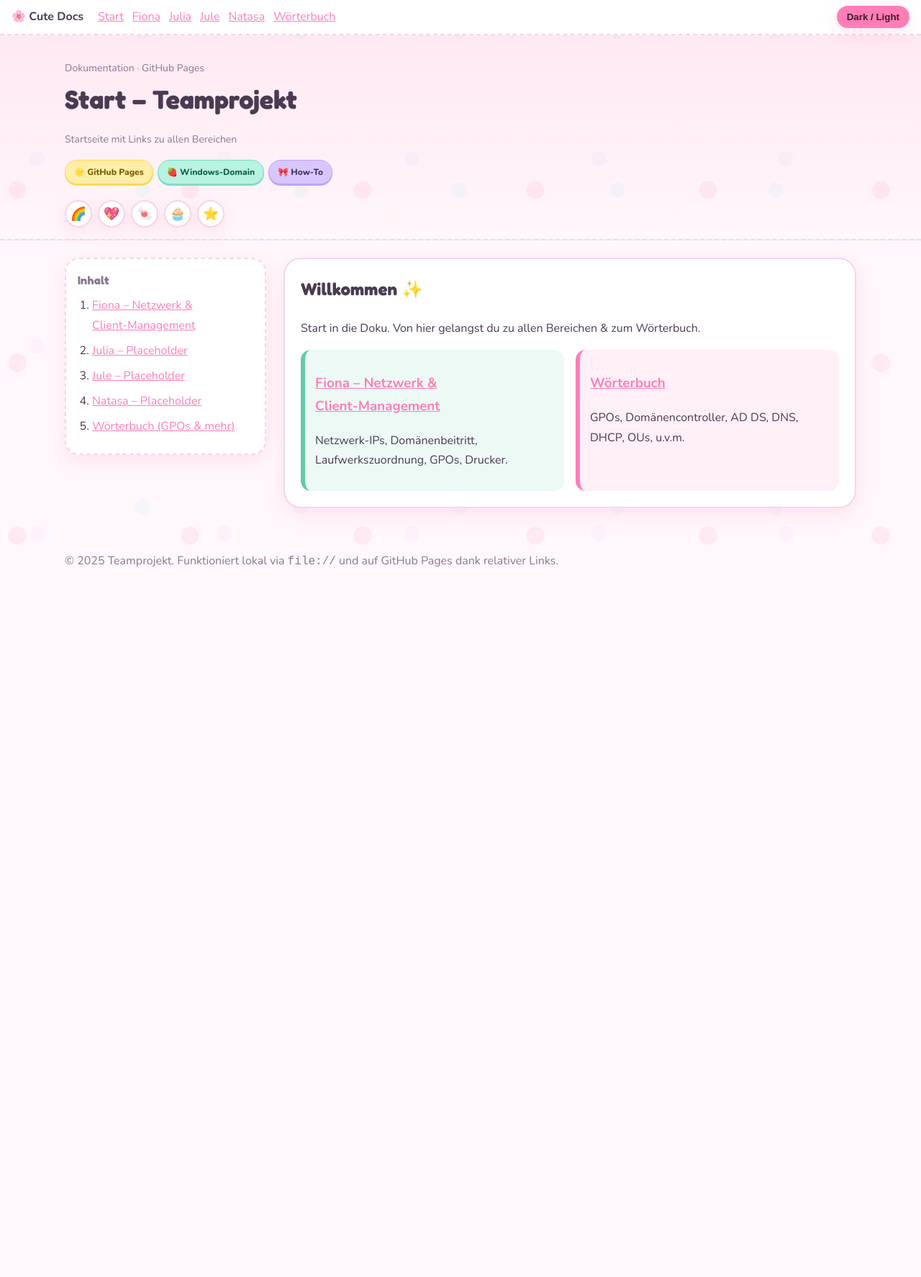
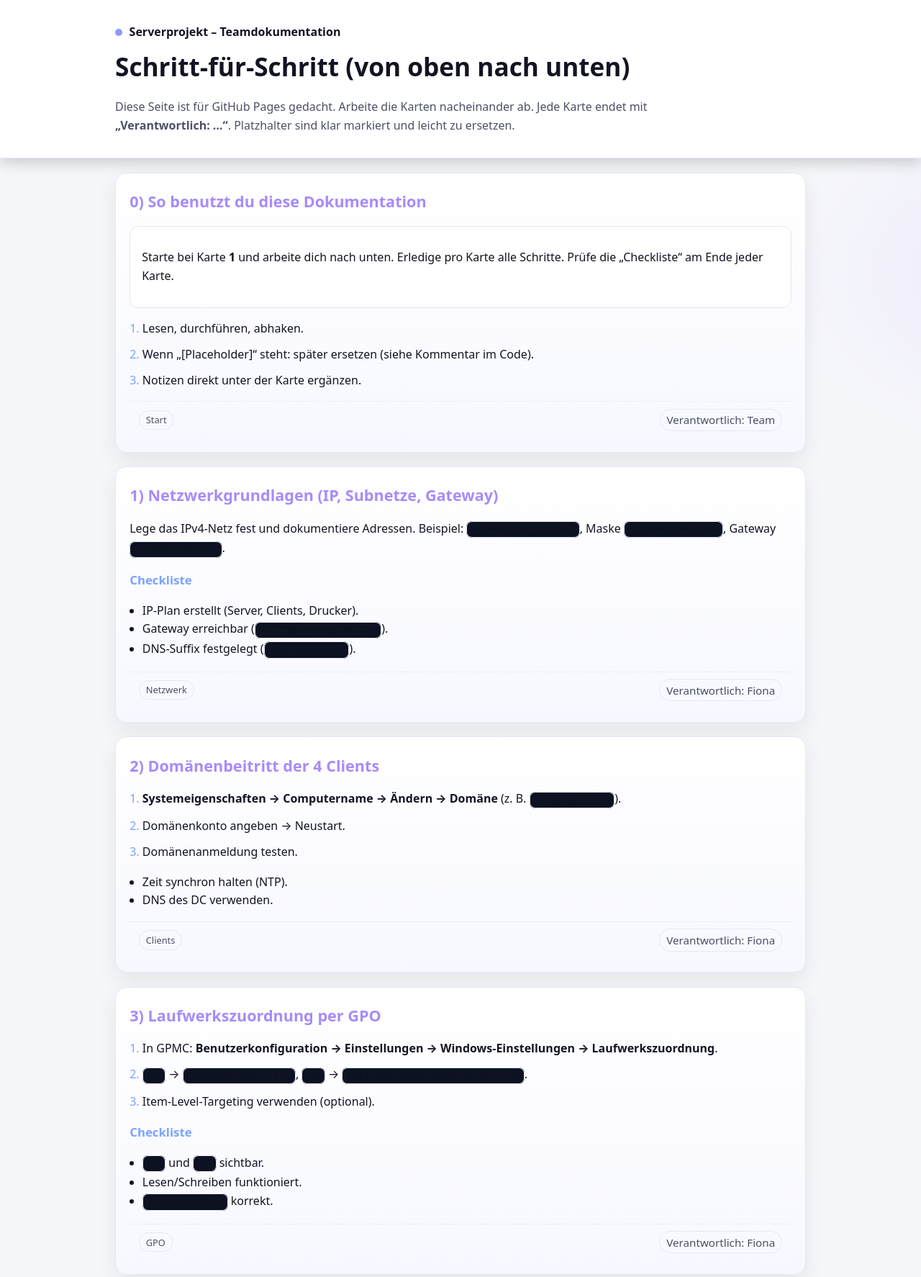
Before and after one commit to YamiNoKanata/documentation_networking, a plain HTML site: page index.html in a window 1280 px wide. Shown: the top 1774 px of the page at 72% size. Before the commit the page ends 842 px from the top, so only its background shows below. Drawn offline with nearby package versions, Linux system fonts and the light colour scheme.

Commit message:
Update index.html

```diff
--- a/index.html
+++ b/index.html
@@ -1,121 +1,295 @@
-<!doctype html>
-<html lang="de" data-theme="light">
+<!DOCTYPE html>
+<html lang="de">
 <head>
-  <meta charset="utf-8" />
+  <meta charset="UTF-8" />
   <meta name="viewport" content="width=device-width, initial-scale=1" />
-  <title>Start – Teamprojekt</title>
-  <meta name="description" content="Startseite mit Links zu allen Bereichen"/>
-  <link href="https://fonts.googleapis.com/css2?family=Nunito:wght@400;700;800&family=Fredoka:wght@400;600;700&display=swap" rel="stylesheet">
+  <title>Serverprojekt – Schritt-für-Schritt Dokumentation</title>
+  <meta name="color-scheme" content="dark light">
   <style>
-:root { --bg:#fff7fb; --bg1:rgba(255,126,184,.12); --bg2:rgba(154,230,255,.12); --bg3:rgba(216,199,255,.12);
-  --card:#ffffff; --ink:#4a3b52; --muted:#8a7a94; --brand:#ff7eb8; --accent:#8ad8ff; --line:#f3d7e9;
-  --b1:#ffeea9; --b1b:#ffd74f; --b1c:#7b5d00; --b2:#b8f2e1; --b2b:#7fdcc4; --b2c:#0e6046; --b3:#d8c7ff; --b3b:#bda3ff; --b3c:#403264;
-  --ok:#63caa4; --warn:#ffbf69; --err:#ff7a9f; --shadow:0 8px 24px rgba(255,126,184,.18);
+    :root{
+      --bg:#0f1117; --surface:#151927; --card:#1a1f31; --card-2:#1e2438;
+      --text:#e7eaf2; --muted:#9aa3b2; --line:#2a3147;
+      --accent:#7aa2ff; --accent-2:#a78bfa; --radius:16px; --shadow:0 10px 30px rgba(0,0,0,.35);
     }
-[data-theme="dark"] {
-  --bg:#0a0b1a; --card:#12132b; --ink:#e8e6ff; --muted:#b3aed1; --brand:#ff99cc; --accent:#66e0ff; --line:#24264b;
-  --b1:#2a213f; --b1b:#5f43a8; --b1c:#e9dcff; --b2:#1b3541; --b2b:#2c7c8b; --b2c:#c5f6ff; --b3:#3a2540; --b3b:#7f4f98; --b3c:#ffe9ff;
-  --ok:#7be0b0; --warn:#ffd166; --err:#ff88aa; --shadow:0 12px 28px rgba(0,0,0,.45);
+    @media (prefers-color-scheme: light){
+      :root{ --bg:#f6f7fb; --surface:#ffffff; --card:#ffffff; --card-2:#f7f8ff;
+      --text:#121422; --muted:#495165; --line:#e6e8f2; --shadow:0 10px 30px rgba(0,0,0,.08); }
     }
-html,body{margin:0;padding:0;background:var(--bg);color:var(--ink);font:16px/1.7 Nunito, system-ui, -apple-system, Segoe UI, Roboto, Helvetica, Arial}
-body{background-image: radial-gradient(circle at 10% 10%, var(--bg1) 0 12px, transparent 13px),
-                         radial-gradient(circle at 90% 20%, var(--bg2) 0 10px, transparent 11px),
-                         radial-gradient(circle at 20% 85%, var(--bg3) 0 10px, transparent 11px);
-     background-size:240px 240px, 220px 220px, 260px 260px;}
-a{color:var(--brand)} a:hover{text-decoration:underline}
-pre{background:#fff4fb;border:1px solid var(--line);padding:12px;border-radius:16px;box-shadow:var(--shadow);overflow:auto}
-[data-theme="dark"] pre{background:#181a38;border-color:#2b2e5f}
-.wrap{display:grid;grid-template-columns:280px 1fr;gap:24px;max-width:1100px;margin:0 auto;padding:24px}
-nav{position:sticky;top:16px;align-self:start;background:var(--card);border:2px dashed var(--line);border-radius:20px;padding:16px;box-shadow:var(--shadow)}
-nav h2{font-size:16px;margin:0 0 8px 0;color:var(--muted);font-weight:800;letter-spacing:.3px}
-nav ol{margin:0;padding-left:20px} nav li{margin:8px 0}
-header{padding:34px 24px 16px 24px;border-bottom:2px dashed var(--line);background:linear-gradient(180deg,rgba(255,126,184,.12),transparent)}
-[data-theme="dark"] header{background:linear-gradient(180deg, rgba(255,153,204,.10), transparent)}
-header .container{max-width:1100px;margin:0 auto}
-h1{font-family: Fredoka, Nunito, system-ui; font-weight:800; font-size:36px; margin:0 0 8px 0}
-.badge{display:inline-block;background:var(--b1);color:var(--b1c);padding:6px 12px;border-radius:999px;font-weight:800;font-size:12px;margin:0 6px 6px 0;border:1px solid var(--b1b);box-shadow:0 2px 0 var(--b1b)}
-.badge.alt{background:var(--b2);color:var(--b2c);border-color:var(--b2b);box-shadow:0 2px 0 var(--b2b)}
-.badge.alt2{background:var(--b3);color:var(--b3c);border-color:var(--b3b);box-shadow:0 2px 0 var(--b3b)}
-section{background:var(--card);border:2px solid var(--line);border-radius:24px;padding:22px;margin-bottom:20px;box-shadow:var(--shadow)}
-h2{margin-top:0;font-family: Fredoka, Nunito; font-weight:800; letter-spacing:.2px}
-.grid{display:grid;grid-template-columns:repeat(auto-fit,minmax(260px,1fr));gap:16px}
-.callout{border-left:6px solid var(--brand);background:rgba(255,126,184,.12);padding:12px 14px;border-radius:14px}
-.ok{border-left-color:var(--ok);background:rgba(99,202,164,.12)}
-.warn{border-left-color:var(--warn);background:rgba(255,191,105,.12)}
-.err{border-left-color:var(--err);background:rgba(255,122,159,.12)}
-.meta{color:var(--muted);font-size:14px}
-.stickers{display:flex;gap:8px;margin-top:8px}
-.sticker{display:inline-flex;align-items:center;justify-content:center;width:34px;height:34px;border-radius:50%;background:var(--card);border:2px solid var(--line);box-shadow:var(--shadow);font-size:18px}
-.topbar{position:sticky;top:0;background:var(--card);border-bottom:2px dashed var(--line);padding:8px 16px;display:flex;gap:12px;align-items:center;z-index:10}
-.toggler{margin-left:auto;background:var(--brand);color:#401a2a;border:none;border-radius:999px;padding:8px 14px;font-weight:800;cursor:pointer;box-shadow:var(--shadow)}
+
+    *{box-sizing:border-box}
+    html{scroll-behavior:smooth}
+    body{
+      margin:0;
+      font:16px/1.6 system-ui,-apple-system,"Segoe UI",Roboto,Arial;
+      background:
+        radial-gradient(900px 600px at 15% -10%, rgba(122,162,255,.12), transparent 45%),
+        radial-gradient(800px 600px at 110% 10%, rgba(167,139,250,.12), transparent 40%),
+        var(--bg);
+      color:var(--text);
+    }
+
+    /* ========== Header ========== */
+    header{
+      padding:2rem 1rem 1rem;
+      text-align:left;
+      border-bottom:1px solid var(--line);
+      background:var(--surface);
+      box-shadow:0 5px 20px rgba(0,0,0,0.2);
+    }
+    .wrap{
+      max-width:960px;
+      margin:0 auto;
+    }
+    .brand{
+      display:flex;
+      align-items:center;
+      gap:.6rem;
+      font-weight:700;
+    }
+    .dot{
+      width:10px; height:10px;
+      border-radius:50%;
+      background:radial-gradient(circle at 30% 30%, var(--accent), var(--accent-2));
+    }
+    h1{margin:.4rem 0; font-size:clamp(1.6rem,4vw,2.2rem);}
+    .intro{color:var(--muted); max-width:750px;}
+
+    /* ========== Karten & Layout ========== */
+    .card{
+      background:linear-gradient(180deg, var(--card), var(--card-2));
+      border:1px solid var(--line);
+      border-radius:var(--radius);
+      box-shadow:var(--shadow);
+      padding:1.2rem;
+      margin:1.2rem 0;
+    }
+    .card h2{margin:.2rem 0 1rem; font-size:1.35rem; color:var(--accent-2);}
+    .card h3{margin:1rem 0 .5rem; font-size:1.05rem; color:var(--accent);}
+    .list{padding-left:1.1rem;}
+    .steps{counter-reset:step;}
+    .steps li{margin:.65rem 0;}
+    .steps li::marker{color:var(--accent);}
+    code{background:#0d1222; border:1px solid var(--line); padding:.1rem .35rem; border-radius:8px;}
+    .def{
+      border-left:4px solid var(--accent);
+      padding:.7rem 1rem;
+      background:color-mix(in oklab, var(--card) 92%, transparent);
+      border-radius:12px;
+      margin:.7rem 0;
+    }
+    .footer{
+      margin-top:1rem;
+      padding:.6rem .8rem;
+      border-top:1px dashed var(--line);
+      color:var(--muted);
+      font-size:.95rem;
+      display:flex;
+      justify-content:space-between;
+      align-items:center;
+    }
+    .tag{
+      font-size:.8rem;
+      padding:.15rem .55rem;
+      border:1px solid var(--line);
+      border-radius:999px;
+    }
+    .who{
+      padding:.15rem .55rem;
+      border:1px solid var(--line);
+      border-radius:999px;
+    }
+    .placeholder{
+      opacity:.95;
+      background:color-mix(in oklab, var(--card-2) 72%, transparent);
+      border:1px dashed var(--line);
+    }
+    .callout{
+      background:linear-gradient(180deg, color-mix(in oklab, var(--card) 90%, transparent), var(--card));
+      border:1px solid var(--line);
+      border-radius:12px;
+      padding:.9rem 1rem;
+      margin:1rem 0;
+    }
+    hr{border:none; height:1px; background:linear-gradient(90deg,transparent,var(--line),transparent); margin:1.5rem 0;}
   </style>
-  <script>
-    (function () {
-      const saved = localStorage.getItem('theme');
-      if (saved) document.documentElement.setAttribute('data-theme', saved);
-      window.toggleTheme = function() {
-        const el = document.documentElement;
-        const next = el.getAttribute('data-theme') === 'dark' ? 'light' : 'dark';
-        el.setAttribute('data-theme', next);
-        localStorage.setItem('theme', next);
-      };
-    })();
-  </script>
 </head>
 <body>
-  <div class="topbar">
-    <strong>🌸 Cute Docs</strong>
-    <a href="index.html" style="margin-left:8px">Start</a>
-    <a href="fiona_network_client_management.html">Fiona</a>
-    <a href="julia_placeholder.html">Julia</a>
-    <a href="jule_placeholder.html">Jule</a>
-    <a href="natasa_placeholder.html">Natasa</a>
-    <a href="words/gpos.html">Wörterbuch</a>
-    <button class="toggler" onclick="toggleTheme()">Dark / Light</button>
-  </div>
+
+  <!-- ========== HEADER (nicht sticky!) ========== -->
   <header>
-    <div class="container">
-      <div class="meta">Dokumentation · GitHub Pages</div>
-      <h1>Start – Teamprojekt</h1>
-      <p class="meta">Startseite mit Links zu allen Bereichen</p>
-      <p><span class="badge">🌟 GitHub Pages</span><span class="badge alt">🍓 Windows‑Domain</span><span class="badge alt2">🎀 How‑To</span></p>
-      <div class="stickers" aria-hidden="true"><span class="sticker">🌈</span><span class="sticker">💖</span><span class="sticker">🍬</span><span class="sticker">🧁</span><span class="sticker">⭐</span></div>
+    <div class="wrap">
+      <div class="brand"><span class="dot"></span> Serverprojekt – Teamdokumentation</div>
+      <h1>Schritt-für-Schritt (von oben nach unten)</h1>
+      <p class="intro">
+        Diese Seite ist für GitHub Pages gedacht. Arbeite die Karten nacheinander ab.
+        Jede Karte endet mit <b>„Verantwortlich: …“</b>. Platzhalter sind klar markiert
+        und leicht zu ersetzen.
+      </p>
     </div>
   </header>
-  <div class="wrap">
-    <nav>
 
-<h2>Inhalt</h2>
-<ol>
-  <li><a href="fiona_network_client_management.html">Fiona – Netzwerk & Client‑Management</a></li>
-  <li><a href="julia_placeholder.html">Julia – Placeholder</a></li>
-  <li><a href="jule_placeholder.html">Jule – Placeholder</a></li>
-  <li><a href="natasa_placeholder.html">Natasa – Placeholder</a></li>
-  <li><a href="words/gpos.html">Wörterbuch (GPOs & mehr)</a></li>
+  <main class="wrap">
+
+    <!-- 0) Anleitung -->
+    <section class="card" id="anleitung">
+      <h2>0) So benutzt du diese Dokumentation</h2>
+      <div class="callout">
+        <p>Starte bei Karte <b>1</b> und arbeite dich nach unten. Erledige pro Karte alle Schritte. Prüfe die „Checkliste“ am Ende jeder Karte.</p>
+      </div>
+      <ol class="steps list">
+        <li>Lesen, durchführen, abhaken.</li>
+        <li>Wenn „[Placeholder]“ steht: später ersetzen (siehe Kommentar im Code).</li>
+        <li>Notizen direkt unter der Karte ergänzen.</li>
       </ol>
+      <div class="footer">
+        <span class="tag">Start</span>
+        <span class="who">Verantwortlich: Team</span>
+      </div>
+    </section>
 
-    </nav>
-    <main>
+    <!-- 1) Netzwerk (Fiona) -->
+    <section class="card" id="netzwerk">
+      <h2>1) Netzwerkgrundlagen (IP, Subnetze, Gateway)</h2>
+      <p>Lege das IPv4-Netz fest und dokumentiere Adressen. Beispiel: <code>192.168.10.0/24</code>, Maske <code>255.255.255.0</code>, Gateway <code>192.168.10.1</code>.</p>
+      <h3>Checkliste</h3>
+      <ul class="list">
+        <li>IP-Plan erstellt (Server, Clients, Drucker).</li>
+        <li>Gateway erreichbar (<code>ping 192.168.10.1</code>).</li>
+        <li>DNS-Suffix festgelegt (<code>firma.local</code>).</li>
+      </ul>
+      <div class="footer">
+        <span class="tag">Netzwerk</span>
+        <span class="who">Verantwortlich: Fiona</span>
+      </div>
+    </section>
 
-<section>
-  <h2>Willkommen ✨</h2>
-  <p>Start in die Doku. Von hier gelangst du zu allen Bereichen & zum Wörterbuch.</p>
-  <div class="grid">
-    <div class="callout ok">
-      <h3><a href="fiona_network_client_management.html">Fiona – Netzwerk & Client‑Management</a></h3>
-      <p>Netzwerk‑IPs, Domänenbeitritt, Laufwerkszuordnung, GPOs, Drucker.</p>
+    <!-- 2) Domänenbeitritt (Fiona) -->
+    <section class="card" id="domain-join">
+      <h2>2) Domänenbeitritt der 4 Clients</h2>
+      <ol class="steps list">
+        <li><b>Systemeigenschaften → Computername → Ändern → Domäne</b> (z. B. <code>firma.local</code>).</li>
+        <li>Domänenkonto angeben → Neustart.</li>
+        <li>Domänenanmeldung testen.</li>
+      </ol>
+      <ul class="list">
+        <li>Zeit synchron halten (NTP).</li>
+        <li>DNS des DC verwenden.</li>
+      </ul>
+      <div class="footer">
+        <span class="tag">Clients</span>
+        <span class="who">Verantwortlich: Fiona</span>
       </div>
-    <div class="callout">
-      <h3><a href="words/gpos.html">Wörterbuch</a></h3>
-      <p>GPOs, Domänencontroller, AD DS, DNS, DHCP, OUs, u.v.m.</p>
+    </section>
+
+    <!-- 3) Laufwerkszuordnung (Fiona) -->
+    <section class="card" id="drives">
+      <h2>3) Laufwerkszuordnung per GPO</h2>
+      <ol class="steps list">
+        <li>In GPMC: <b>Benutzerkonfiguration → Einstellungen → Windows-Einstellungen → Laufwerkszuordnung</b>.</li>
+        <li><code>S:</code> → <code>\\server\shared</code>, <code>U:</code> → <code>\\server\users\%username%</code>.</li>
+        <li>Item-Level-Targeting verwenden (optional).</li>
+      </ol>
+      <h3>Checkliste</h3>
+      <ul class="list">
+        <li><code>S:</code> und <code>U:</code> sichtbar.</li>
+        <li>Lesen/Schreiben funktioniert.</li>
+        <li><code>gpresult /r</code> korrekt.</li>
+      </ul>
+      <div class="footer">
+        <span class="tag">GPO</span>
+        <span class="who">Verantwortlich: Fiona</span>
       </div>
+    </section>
+
+    <!-- 4) Druckerfreigabe (Fiona) -->
+    <section class="card" id="printer">
+      <h2>4) Druckerfreigaben</h2>
+      <ol class="steps list">
+        <li>Drucker am Server einrichten & freigeben.</li>
+        <li>GPO: <b>Benutzerkonfiguration → Einstellungen → Systemsteuerungseinstellungen → Drucker</b>.</li>
+        <li>Testseite drucken.</li>
+      </ol>
+      <div class="footer">
+        <span class="tag">Peripherie</span>
+        <span class="who">Verantwortlich: Fiona</span>
+      </div>
+    </section>
+
+    <!-- 5) Glossar -->
+    <section class="card" id="glossar">
+      <h2>5) Begriffserklärungen</h2>
+      <div class="def"><b>GPO (Group Policy Object):</b> Richtlinien für Benutzer/Computer in AD-Domänen.</div>
+      <div class="def"><b>GPO-Verteilung:</b> Übertragung von GPOs an Clients durch den DC.</div>
+      <div class="def"><b>Domänencontroller (DC):</b> Server für Authentifizierung & AD-Verzeichnis.</div>
+      <div class="def"><b>AD DS:</b> Active Directory Domain Services – zentrale Verwaltung.</div>
+      <div class="def"><b>DNS:</b> Namensauflösung Hostname ⇄ IP.</div>
+      <div class="def"><b>DHCP:</b> Automatische Vergabe von IP-Adressen.</div>
+      <div class="def"><b>Konsolidieren:</b> Systeme/Strukturen vereinheitlichen.</div>
+      <div class="def"><b>OU:</b> Organizational Unit für Gruppen & GPOs.</div>
+      <div class="def"><b>Item-Level-Targeting:</b> Zielgenaue GPO-Steuerung.</div>
+      <div class="def"><b>Gateway:</b> Verbindungspunkt ins andere Netzwerk.</div>
+      <div class="footer">
+        <span class="tag">Nachschlagen</span>
+        <span class="who">Verantwortlich: Team</span>
+      </div>
+    </section>
+
+    <hr>
+
+    <!-- 6) Julia [Placeholder] -->
+    <!-- TODO: Julia – AD DS, DNS/DHCP, Benutzer/Gruppen, GPOs, OU-Struktur -->
+    <section class="card placeholder" id="julia">
+      <h2>6) Active Directory & Benutzerverwaltung</h2>
+      <p>[Placeholder] Schritte für AD DS, DNS/DHCP, Benutzer (4 MA + Admin), GPOs, OU-Struktur.</p>
+      <div class="footer">
+        <span class="tag">AD / GPO</span>
+        <span class="who">Verantwortlich: Julia</span>
+      </div>
+    </section>
+
+    <!-- 7) Jule [Placeholder] -->
+    <!-- TODO: Jule – File-Server, Freigaben S:/U:, NTFS, Quotas -->
+    <section class="card placeholder" id="jule">
+      <h2>7) File-Server & Freigaben</h2>
+      <p>[Placeholder] File-Server-Installation, Freigaben, NTFS-Berechtigungen, Quota-Management.</p>
+      <div class="footer">
+        <span class="tag">Storage</span>
+        <span class="who">Verantwortlich: Jule</span>
+      </div>
+    </section>
+
+    <!-- 8) Natasa [Placeholder] -->
+    <!-- TODO: Natasa – IIS, Datenbank, Backup, Monitoring -->
+    <section class="card placeholder" id="natasa">
+      <h2>8) Serverdienste & Monitoring</h2>
+      <p>[Placeholder] Webserver (IIS), Datenbankserver, Backup-Strategie, Monitoring.</p>
+      <div class="footer">
+        <span class="tag">Dienste</span>
+        <span class="who">Verantwortlich: Natasa</span>
+      </div>
+    </section>
+
+    <hr>
+
+    <!-- 9) Quellen -->
+    <section class="card" id="quellen">
+      <h2>9) Quellen & Notizen</h2>
+      <ul class="list">
+        <li>Microsoft Learn – Windows-Netzwerk & Client-Management</li>
+        <li>MS Docs – Gruppenrichtlinien, AD DS, DNS/DHCP</li>
+        <li>Eigene Tests im Schulprojekt</li>
+      </ul>
+      <div class="footer">
+        <span class="tag">Doku</span>
+        <span class="who">Verantwortlich: Team</span>
       </div>
     </section>
 
   </main>
-  </div>
-  <footer style="max-width:1100px;margin:0 auto 48px auto;color:var(--muted);padding:0 24px">
-    <p>© 2025 Teamprojekt. Funktioniert lokal via <code>file://</code> und auf GitHub Pages dank relativer Links.</p>
+
+  <footer class="wrap" style="border-top:1px solid var(--line); color:var(--muted); text-align:center">
+    © Teamprojekt IT-Administration • Design & Doku: <b>Fiona Aleksic</b> • Bereit für GitHub Pages
   </footer>
+
 </body>
 </html>
```
Lines whose indentation alone changed are shown as unchanged.
